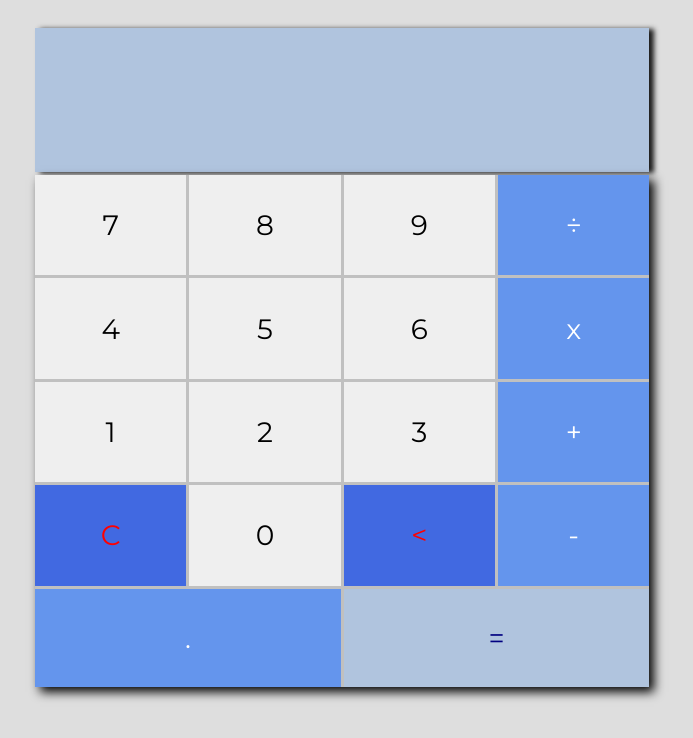
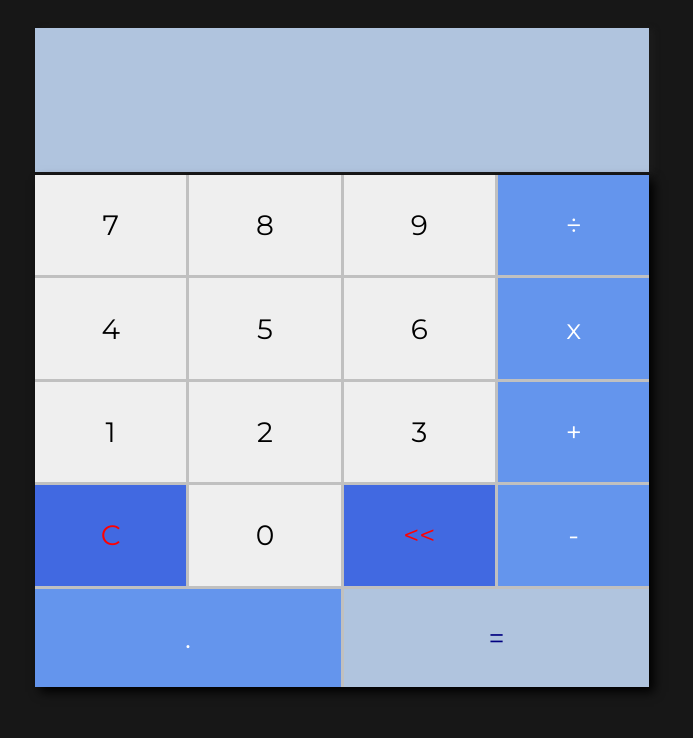
Before and after one commit to Julianooutlook/Calculator-Project, a plain HTML site: page index.html in a window 1280 px wide. Shown: the whole page, without its empty margins (29-722 px from the left). Drawn offline with Linux system fonts and the light colour scheme; a web font is replaced by a local one.

Commit message:
pequenas modificações

```diff
--- a/index.html
+++ b/index.html
@@ -32,7 +32,7 @@
             <button class="operador" onclick="inserirValor('+')">+</button>
             <button class="sinal" id="limpar" onclick="limparVisor()">C</button>
             <button class="number" onclick="inserirValor(0)">0</button>
-            <button id="back" onclick="apagarNum()"><</button>
+            <button id="back" onclick="apagarNum()"><<</button>
             <button class="operador" onclick="inserirValor('-')">-</button>
             <button class="sinal" id="addPonto" onclick="inserirValor('.')">.</button>
             <button class="sinal" id="resultado" onclick="calcular()">=</button>
--- a/js/index.js
+++ b/js/index.js
@@ -104,7 +104,7 @@ function calcular() {
 
         document.querySelector('#visor').value = eval(resultado);
     } else {
-        alert("Por favor, complete a expressão antes de calcular.");
+        alert("Por favor, complete a expressão antes de calcular!.");
     }
 
 
--- a/styles/styles.css
+++ b/styles/styles.css
@@ -8,7 +8,7 @@
     box-sizing: border-box;
 }
 body {
-    background-color: #dedede;
+    background-color: #171717;
 }
 .container-calculator {
     display: flex;
```
